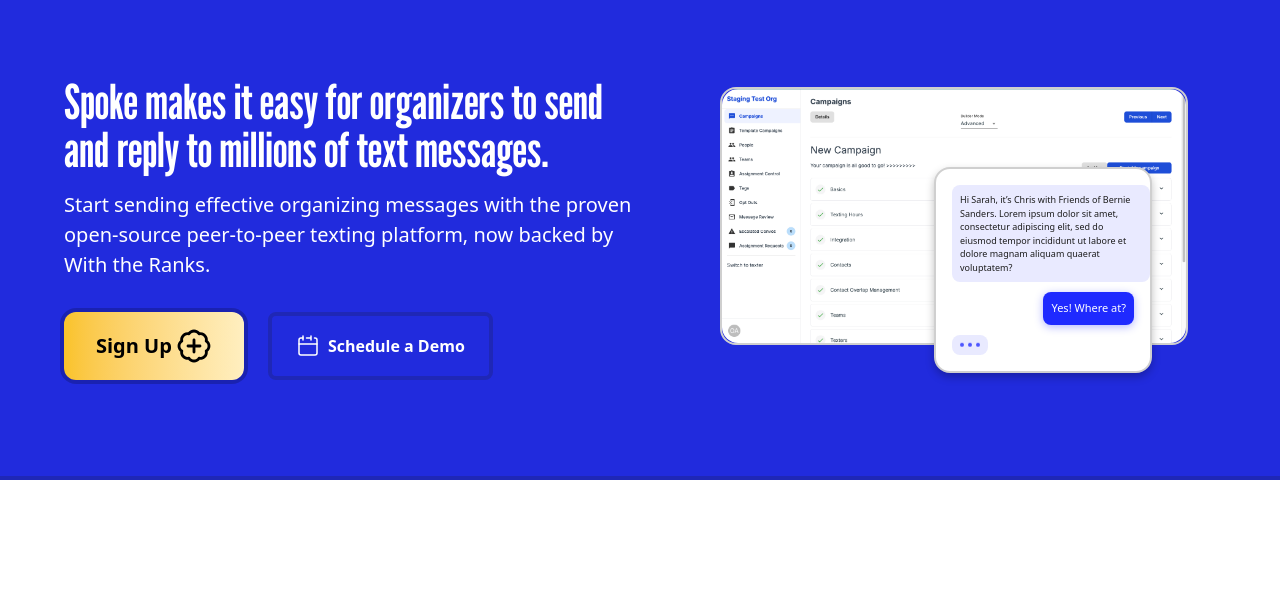
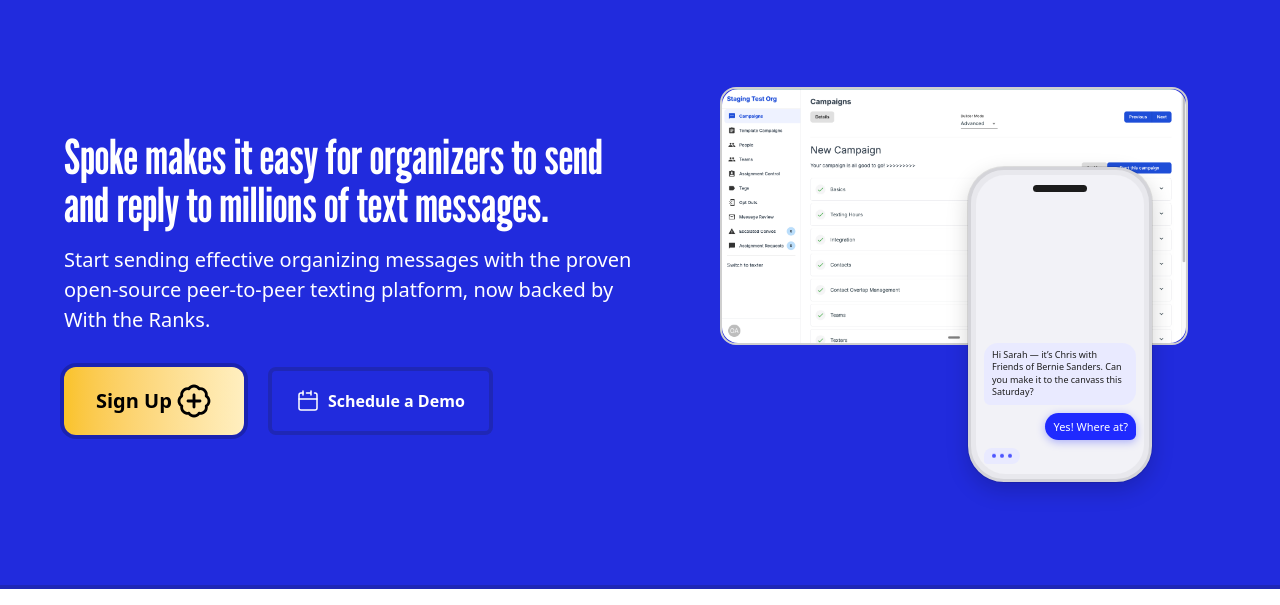
Before and after one commit to With-the-Ranks/withtheranks-astro, an Astro site: page /spoke in a window 1280 px wide. Shown: the part 155-760 px from the top of the page. Built offline with nearby package versions, Linux system fonts and the light colour scheme; Astro itself is replaced by a stand-in of ours; a web font is replaced by a local one.

Commit message:
refactor(spoke): remove unused assets and refactor Spoke page structure

```diff
--- a/src/components/spoke/SpokeHero.astro
+++ b/src/components/spoke/SpokeHero.astro
@@ -60,21 +60,35 @@
         </div>
         <div
           aria-hidden="true"
-          class="spoke-hero-chat-card relative z-10 col-start-1 row-start-1 mt-16 ml-auto flex w-[min(182px,42vw)] flex-col justify-end gap-2.5 rounded-2xl border-2 border-[#cfcfcf] bg-white p-4 shadow-[0_4px_8px_rgba(0,0,0,0.25)] sm:mt-20 sm:mr-4 lg:mt-20 lg:mr-8"
+          class="spoke-hero-chat-card relative z-10 col-start-1 row-start-1 mt-16 ml-auto flex aspect-9/16 w-[min(168px,38vw)] max-w-[200px] shrink-0 flex-col overflow-hidden rounded-[2.25rem] border-[3px] border-[#d4d4d9] bg-[#e8e8ed] p-[5px] shadow-[0_8px_22px_rgba(0,0,0,0.18)] ring-1 ring-black/10 sm:mt-20 sm:mr-4 lg:mt-20 lg:mr-8"
         >
-          <div class="spoke-hero-chat-bubble spoke-hero-chat-bubble--in w-full rounded-lg bg-[#e9eaff] p-2">
-            <p class="font-sans text-[9px] leading-normal text-[#1c1c1c]">
-              Hi Sarah, it’s Chris with Friends of Bernie Sanders. Lorem ipsum dolor sit amet, consectetur adipiscing
-              elit, sed do eiusmod tempor incididunt ut labore et dolore magnam aliquam quaerat voluptatem?
+          <div
+            class="flex min-h-0 min-w-0 flex-1 flex-col overflow-hidden rounded-[1.85rem] bg-[#f2f2f7]"
+          >
+            <div class="flex shrink-0 justify-center pt-2.5 pb-1">
+              <div class="h-[7px] w-[32%] max-w-[68px] rounded-full bg-[#1c1c1c]" />
+            </div>
+            <div
+              class="spoke-hero-chat-screen flex min-h-0 min-w-0 flex-1 flex-col justify-end gap-2 overflow-hidden px-2 pb-2.5 pt-0.5"
+            >
+              <div
+                class="spoke-hero-chat-bubble spoke-hero-chat-bubble--in min-w-0 rounded-[14px] rounded-bl-md bg-[#e9eaff] px-2 py-1.5"
+              >
+                <p
+                  class="font-sans text-[9px] leading-snug text-[#1c1c1c] [overflow-wrap:anywhere] line-clamp-5"
+                >
+                  Hi Sarah — it’s Chris with Friends of Bernie Sanders. Can you make it to the canvass this Saturday?
                 </p>
               </div>
-          <div class="spoke-hero-chat-bubble spoke-hero-chat-bubble--out flex w-full justify-end">
-            <div class="rounded-lg bg-[#1f2aff] p-2 shadow-[0_2px_8px_rgba(31,42,255,0.35)]">
-              <p class="font-sans text-[11px] leading-normal text-white">Yes! Where at?</p>
+              <div class="spoke-hero-chat-bubble spoke-hero-chat-bubble--out flex min-w-0 w-full justify-end">
+                <div
+                  class="max-w-full rounded-[14px] rounded-br-md bg-[#1f2aff] px-2 py-1.5 shadow-[0_2px_8px_rgba(31,42,255,0.35)]"
+                >
+                  <p class="font-sans text-[11px] leading-snug text-white">Yes! Where at?</p>
                 </div>
               </div>
-          <div class="spoke-hero-chat-bubble spoke-hero-chat-bubble--typing flex w-full justify-start">
-            <div class="flex items-center rounded-lg bg-[#e9eaff] p-2">
+              <div class="spoke-hero-chat-bubble spoke-hero-chat-bubble--typing flex w-full min-w-0 justify-start">
+                <div class="flex items-center rounded-[14px] rounded-bl-md bg-[#e9eaff] px-2 py-1.5">
                   <span class="spoke-hero-chat-typing inline-flex">
                     <img alt="" class="h-1 w-5" height="4" src="/assets/spoke/typing-dots.svg" width="20" />
                   </span>
@@ -84,72 +98,7 @@
           </div>
         </div>
       </div>
-  <!-- <div class="mx-auto mt-10 flex w-full max-w-screen-2xl min-w-0 flex-col items-stretch gap-4 px-4 sm:px-6 lg:px-8">
-    <p class="text-center font-sans text-base leading-[1.05] text-white/80">Trusted by organizers from:</p>
-    <div class="flex w-full min-w-0 justify-center">
-      <div
-        class="flex w-full min-w-0 max-w-full flex-wrap content-center items-stretch justify-center gap-4 sm:gap-[31px] xl:flex-nowrap xl:justify-center"
-      >
-        <div
-          class="flex min-h-[96px] w-[calc(50%-8px)] max-w-[220px] shrink-0 flex-col items-center justify-center rounded-lg border-4 border-transparent bg-[rgba(28,28,28,0.2)] px-4 py-5 sm:h-[114px] xl:w-[220px] xl:max-w-none xl:px-12 xl:py-8"
-        >
-          <div class="relative aspect-[158/50] w-full max-w-[158px] xl:w-[158px]">
-            <img
-              alt="Bernie 2020"
-              class="pointer-events-none absolute inset-0 block size-full object-contain object-center"
-              decoding="async"
-              height="50"
-              loading="lazy"
-              src="/assets/spoke/trust-bernie-figma.svg"
-              width="158"
-            />
     </div>
-        </div>
-        <div
-          class="flex min-h-[96px] w-[calc(50%-8px)] max-w-[220px] shrink-0 flex-col items-center justify-center rounded-lg border-4 border-transparent bg-[rgba(28,28,28,0.2)] px-4 py-5 sm:h-[114px] xl:w-[220px] xl:max-w-none xl:px-12 xl:py-8"
-        >
-          <div class="pointer-events-none relative aspect-[125/50] w-full max-w-[125px] overflow-hidden xl:w-[125px]">
-            <img
-              alt="Organized Power in Numbers"
-              class="absolute -left-[8.72%] -top-[16.88%] h-[133.76%] w-[117.45%] max-w-none object-cover"
-              decoding="async"
-              loading="lazy"
-              src="/assets/spoke/trust-opin.png"
-            />
-          </div>
-        </div>
-        <div
-          class="flex min-h-[96px] w-[calc(50%-8px)] max-w-[220px] shrink-0 flex-col items-center justify-center rounded-lg border-4 border-transparent bg-[rgba(28,28,28,0.2)] px-4 py-5 sm:h-[114px] xl:w-[220px] xl:max-w-none xl:px-12 xl:py-8"
-        >
-          <div class="relative aspect-[166/50] w-full max-w-[166px] min-w-0 xl:w-[166px]">
-            <img
-              alt="Reproductive Freedom for All"
-              class="pointer-events-none absolute inset-0 block size-full object-contain object-center"
-              decoding="async"
-              height="50"
-              loading="lazy"
-              src="/assets/spoke/trust-rffa.svg"
-              width="166"
-            />
-          </div>
-        </div>
-        <div
-          class="flex min-h-[96px] w-[calc(50%-8px)] max-w-[220px] shrink-0 flex-col items-center justify-center rounded-lg border-4 border-transparent bg-[rgba(28,28,28,0.2)] px-4 py-5 sm:h-[114px] xl:w-[220px] xl:max-w-none xl:px-12 xl:py-8"
-        >
-          <div class="relative aspect-[78/50] w-full max-w-[78px] xl:w-[78px]">
-            <img
-              alt="Siembra NC"
-              class="pointer-events-none absolute inset-0 block size-full object-cover"
-              decoding="async"
-              height="50"
-              loading="lazy"
-              src="/assets/spoke/trust-siembra.png"
-              width="78"
-            />
-          </div>
-        </div>
-      </div>
-    </div> -->
   </div>
 </section>
 
--- a/src/components/spoke/SpokeOpenSourceSection.astro
+++ b/src/components/spoke/SpokeOpenSourceSection.astro
@@ -1,8 +1,8 @@
 ---
-const GITHUB = "https://github.com/politicsrewired/spoke";
-const ROADMAP = "https://github.com/politicsrewired/spoke/projects";
-const WIKI = "https://github.com/politicsrewired/spoke/wiki";
-const PULLS = "https://github.com/politicsrewired/spoke/pulls";
+const GITHUB = "https://github.com/With-the-Ranks/Spoke";
+const ROADMAP = "https://github.com/With-the-Ranks/Spoke/projects";
+const WIKI = "https://github.com/With-the-Ranks/Spoke/wiki";
+const PULLS = "https://github.com/With-the-Ranks/Spoke/pulls";
 ---
 
 <section class="bg-[#f0f0f0] px-4 py-16 sm:px-6 sm:py-24 lg:px-8 lg:py-32" id="open-source">
--- /dev/null
+++ b/src/components/spoke/SpokePageSections.astro
@@ -0,0 +1,19 @@
+---
+import SpokeBackedSection from "./SpokeBackedSection.astro";
+import SpokeBuiltSection from "./SpokeBuiltSection.astro";
+import SpokeFaqSection from "./SpokeFaqSection.astro";
+import SpokeHero from "./SpokeHero.astro";
+import SpokeOpenSourceSection from "./SpokeOpenSourceSection.astro";
+import SpokePricingSection from "./SpokePricingSection.astro";
+import SpokeSignupSection from "./SpokeSignupSection.astro";
+import SpokeStepsSection from "./SpokeStepsSection.astro";
+---
+
+<SpokeHero />
+<SpokeStepsSection />
+<SpokeBuiltSection />
+<SpokePricingSection />
+<SpokeBackedSection />
+<SpokeOpenSourceSection />
+<SpokeFaqSection />
+<SpokeSignupSection />
--- a/src/components/ui/textarea.tsx
+++ b/src/components/ui/textarea.tsx
@@ -9,7 +9,7 @@
   return (
     <textarea
       className={cn(
-        "box-border min-w-0 max-w-full flex min-h-[60px] w-full rounded-md border border-gray-200 bg-transparent px-3 py-2 text-base shadow-sm placeholder:text-white focus-visible:outline-none focus-visible:ring-1 focus-visible:ring-gray-950 disabled:cursor-not-allowed disabled:opacity-50 md:text-sm dark:border-gray-800 dark:placeholder:text-gray-400 dark:focus-visible:ring-gray-300",
+        "box-border min-h-[60px] min-w-0 max-w-full w-full rounded-md border border-gray-200 bg-transparent px-3 py-2 text-base shadow-sm placeholder:text-white focus-visible:outline-none focus-visible:ring-1 focus-visible:ring-gray-950 disabled:cursor-not-allowed disabled:opacity-50 md:text-sm dark:border-gray-800 dark:placeholder:text-gray-400 dark:focus-visible:ring-gray-300",
         className
       )}
       ref={ref}
--- a/src/pages/spoke.astro
+++ b/src/pages/spoke.astro
@@ -1,14 +1,7 @@
 ---
 import Layout from "../layouts/Layout.astro";
 import StickySubNav from "../components/spoke/StickySubNav.astro";
-import SpokeBackedSection from "../components/spoke/SpokeBackedSection.astro";
-import SpokeBuiltSection from "../components/spoke/SpokeBuiltSection.astro";
-import SpokeFaqSection from "../components/spoke/SpokeFaqSection.astro";
-import SpokeHero from "../components/spoke/SpokeHero.astro";
-import SpokeOpenSourceSection from "../components/spoke/SpokeOpenSourceSection.astro";
-import SpokePricingSection from "../components/spoke/SpokePricingSection.astro";
-import SpokeSignupSection from "../components/spoke/SpokeSignupSection.astro";
-import SpokeStepsSection from "../components/spoke/SpokeStepsSection.astro";
+import SpokePageSections from "../components/spoke/SpokePageSections.astro";
 import type { StickySubNavItem } from "../components/spoke/StickySubNav.astro";
 import { CALENDLY_TEAM_MEETING } from "../constants/spoke";
 
@@ -30,13 +23,6 @@
     slot="sticky-subnav"
   />
   <main class="spoke-page">
-    <SpokeHero />
-    <SpokeStepsSection />
-    <SpokeBuiltSection />
-    <SpokePricingSection />
-    <SpokeBackedSection />
-    <SpokeOpenSourceSection />
-    <SpokeFaqSection />
-    <SpokeSignupSection />
+    <SpokePageSections />
   </main>
 </Layout>
--- /dev/null
+++ b/src/pages/texting.astro
@@ -0,0 +1,3 @@
+---
+return Astro.redirect("/spoke", 301);
+---
```
Also changed, not shown: public/assets/spoke/trust-bernie-figma.svg (deleted), public/assets/spoke/trust-opin.png (deleted), public/assets/spoke/trust-rffa.svg (deleted), public/assets/spoke/trust-siembra.png (deleted). Lines whose indentation alone changed are shown as unchanged.
